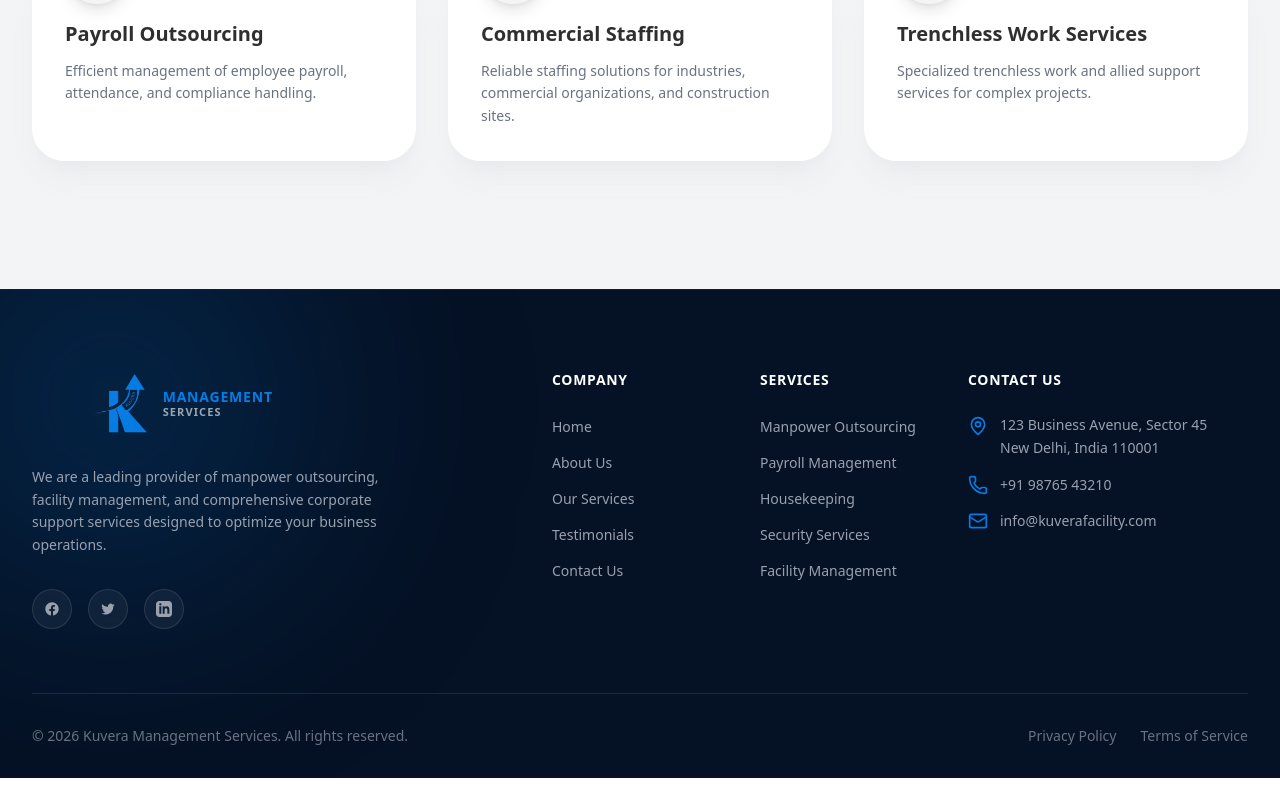
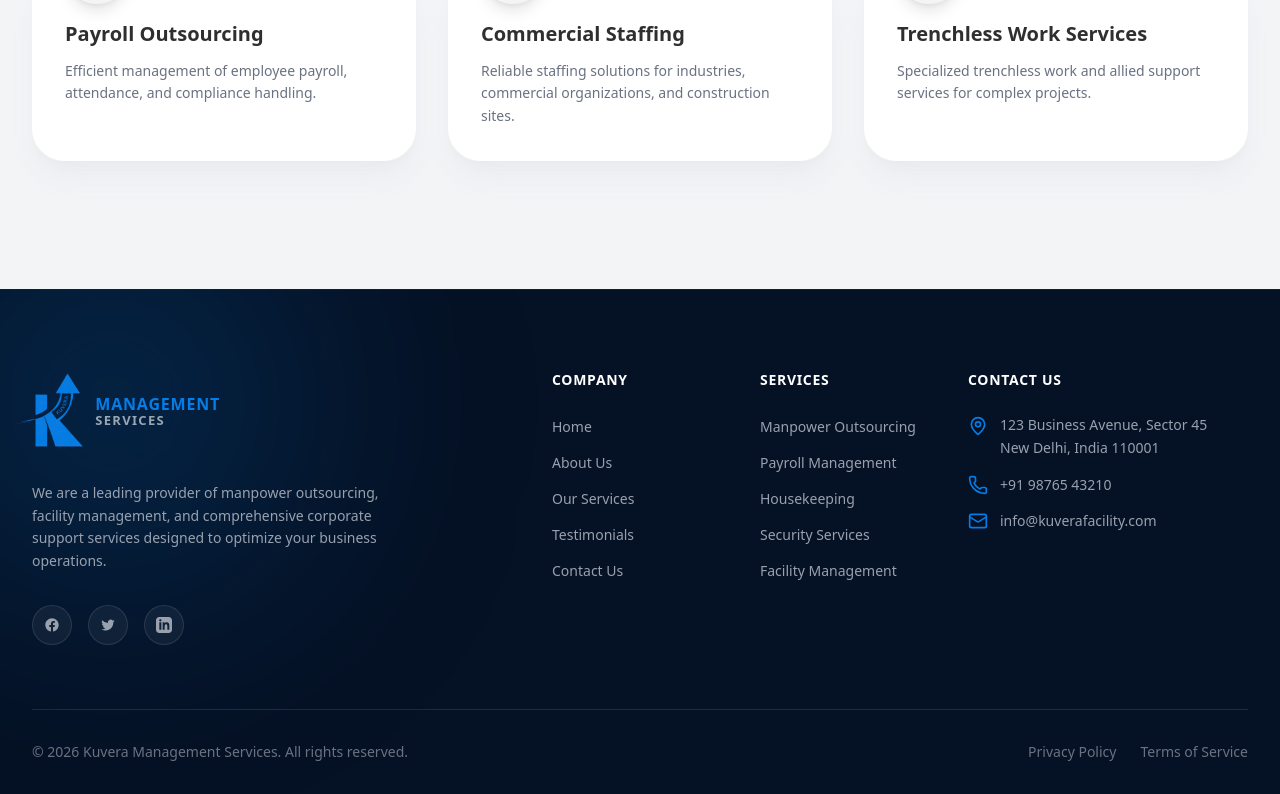
Before and after one commit to Ravish-chauhan/Kuvera-Management, a Next.js app: page /about in a window 1280 px wide. Shown: the part 2251-3045 px from the top of the page. Built offline with nearby package versions, Linux system fonts and the light colour scheme.

Commit message:
style: synchronize footer logo with navbar and minor layout tweaks

```diff
--- a/src/app/about/page.tsx
+++ b/src/app/about/page.tsx
@@ -59,7 +59,7 @@ export default function AboutPage() {
       <Navbar />
 
       {/* Hero Section */}
-      <section className="relative pt-40 pb-20 lg:pt-48 lg:pb-32 bg-[#051124] overflow-hidden">
+      <section className="relative pt-32 pb-20 lg:pt-48 lg:pb-32 bg-[#051124] overflow-hidden">
         {/* Abstract Background Elements */}
         <div className="absolute top-0 right-0 w-96 h-96 bg-primary/20 rounded-full blur-[120px] -mr-20 -mt-20 pointer-events-none" />
         <div className="absolute bottom-0 left-0 w-96 h-96 bg-[#105c9e]/20 rounded-full blur-[120px] -ml-20 -mb-20 pointer-events-none" />
--- a/src/components/Footer.tsx
+++ b/src/components/Footer.tsx
@@ -6,7 +6,7 @@ import { Mail, Phone, MapPin } from 'lucide-react';
 
 const Footer = () => {
   return (
-    <footer className="bg-[#051124] text-white pt-20 pb-8 relative overflow-hidden border-t border-white/5">
+    <footer className="bg-[#051124] text-white pt-12 sm:pt-20 pb-8 relative overflow-hidden border-t border-white/5">
       {/* Decorative Background Blur */}
       <div className="absolute top-0 left-0 w-96 h-96 bg-primary/20 rounded-full blur-[120px] -mt-20 -ml-20 pointer-events-none" />
 
@@ -15,19 +15,19 @@ const Footer = () => {
 
           {/* Brand Info (Col Span 4) */}
           <div className="lg:col-span-4 lg:pr-8">
-            <Link href="/" className="flex items-center mb-8 -ml-12 sm:-ml-4">
-              <div className="relative h-14 sm:h-16 flex items-center z-20">
+            <Link href="/" className="flex items-center mb-8 -ml-16 sm:-ml-20 md:-ml-24 lg:-ml-28">
+              <div className="relative h-16 sm:h-20 flex items-center z-20">
                 <img
                   src="/logo2.png"
                   alt="Kuvera Management Services"
-                  className="h-full w-auto object-contain scale-[1.7] sm:scale-[1.9] origin-left translate-y-1.5"
+                  className="h-full w-auto object-contain scale-[1.6] sm:scale-[1.9] origin-left translate-y-1.5"
                 />
               </div>
-              <div className="flex flex-col uppercase tracking-wider text-left z-10 ml-2 md:ml-5 lg:ml-8 pt-1">
-                <span className="text-primary font-black text-sm mb-0.5 leading-none">
+              <div className="flex flex-col uppercase tracking-wider text-left z-10 pt-1 ml-2 md:ml-5 lg:ml-8">
+                <span className="text-primary font-black text-sm sm:text-base mb-0.5 leading-none">
                   Management
                 </span>
-                <span className="font-semibold text-[11px] tracking-widest leading-none text-white/60">
+                <span className="font-semibold text-[11px] sm:text-[13px] tracking-widest leading-none text-white/60">
                   Services
                 </span>
               </div>
--- a/src/components/Navbar.tsx
+++ b/src/components/Navbar.tsx
@@ -153,7 +153,7 @@ const Navbar = () => {
           {/* ── Mobile Hamburger ── */}
           <button
             onClick={() => setIsOpen(!isOpen)}
-            className={`md:hidden p-2 flex items-center justify-center transition-colors duration-200 ${
+            className={`md:hidden p-2 mr-2 flex items-center justify-center transition-colors duration-200 ${
               scrolled || isOpen ? 'text-gray-800' : 'text-white'
             }`}
             aria-label="Toggle menu"
@@ -166,7 +166,7 @@ const Navbar = () => {
                 exit={{    rotate:  90, opacity: 0 }}
                 transition={{ duration: 0.15 }}
               >
-                {isOpen ? <X size={22} /> : <Menu size={22} />}
+                {isOpen ? <X size={26} /> : <Menu size={26} />}
               </motion.div>
             </AnimatePresence>
           </button>
```
